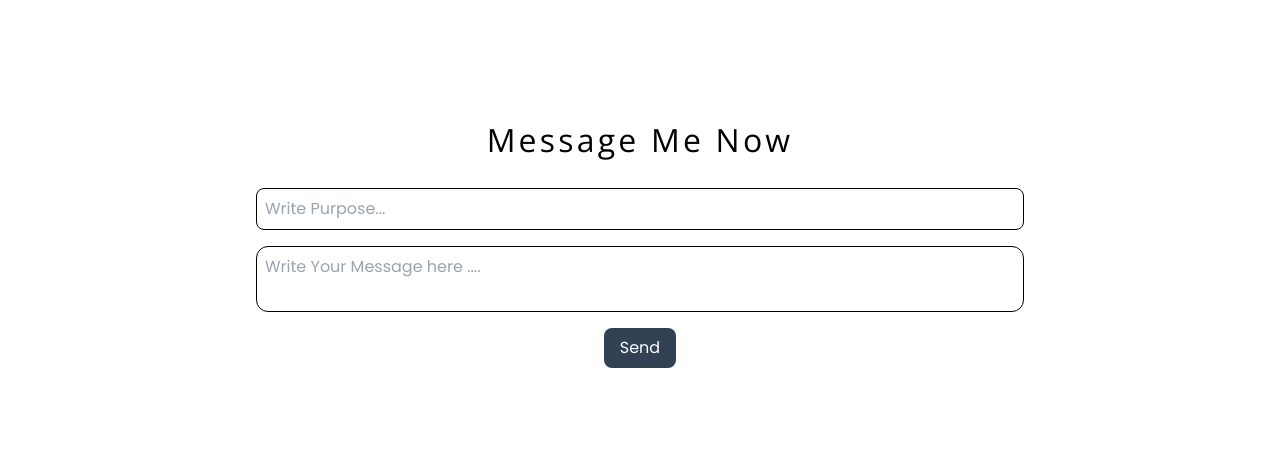
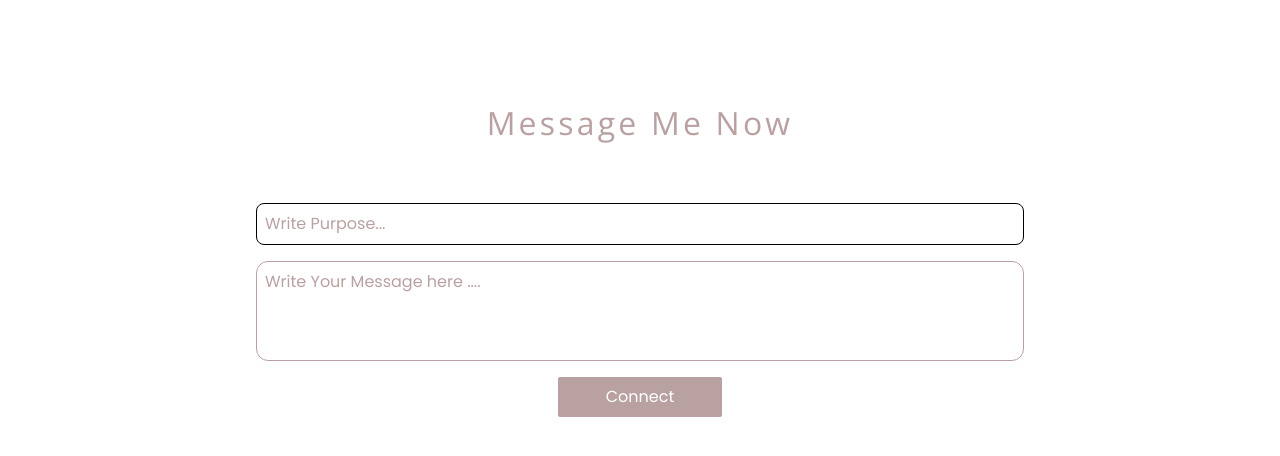
Before and after one commit to akashpathak9587/Freelance-Portfolio, a React (Vite) app: page /login in a window 1280 px wide. Shown: the part 2902-3358 px from the top of the page. Built offline with nearby package versions, Linux system fonts and the light colour scheme.

Commit message:
message box implementation

```diff
--- a/src/components/MessageBox/MessageBox.module.css
+++ b/src/components/MessageBox/MessageBox.module.css
@@ -1,3 +1,10 @@
-.textArea{
-    @apply border border-black resize-none rounded-xl p-2;
+.textArea {
+  @apply border border-[#b9a1a2] resize-none rounded-xl p-2;
 }
+
+.textInput {
+  @apply text-[#b9a1a2];
+  &::placeholder {
+    @apply text-[#b9a1a2];
+  }
+}
--- a/src/components/MessageBox/MessageBox.tsx
+++ b/src/components/MessageBox/MessageBox.tsx
@@ -3,14 +3,14 @@ import styles from "./MessageBox.module.css"
 const MessageBox = () => {
   return (
     <div className="w-[60vw] h-[60vh] flex-container flex-col gap-4 mx-auto">
-      <div className="title text-[2rem] tracking-widest p-4 text-5xl">Message Me Now</div>
+      <div className="title text-[2rem] tracking-widest p-12 text-5xl text-[#b9a1a2]">Message Me Now</div>
       <input
         type="text"
         placeholder="Write Purpose..."
-        className="border border-black w-[100%] rounded-lg p-2 outline-[#000]"
+        className={`border border-black w-[100%] rounded-lg p-2 border-[#b9a1a2] outline-[#b9a1a2] ${styles.textInput}`}
       />
-          <textarea className={`${styles.textArea} border w-[100%] outline-[#000]`} placeholder="Write Your Message here ...."></textarea>
-          <button className="bg-slate-700 py-2 px-4 text-white rounded-lg">Send</button>
+          <textarea className={`${styles.textArea} border w-[100%] outline-[#b9a1a2] h-[100px] ${styles.textInput}`} placeholder="Write Your Message here ...."></textarea>
+          <button className="bg-[#b9a1a2] hover:bg-[#c8aeaf] py-2 px-12 text-white rounded-sm transition-all duration-300">Connect</button>
     </div>
   );
 };
```
